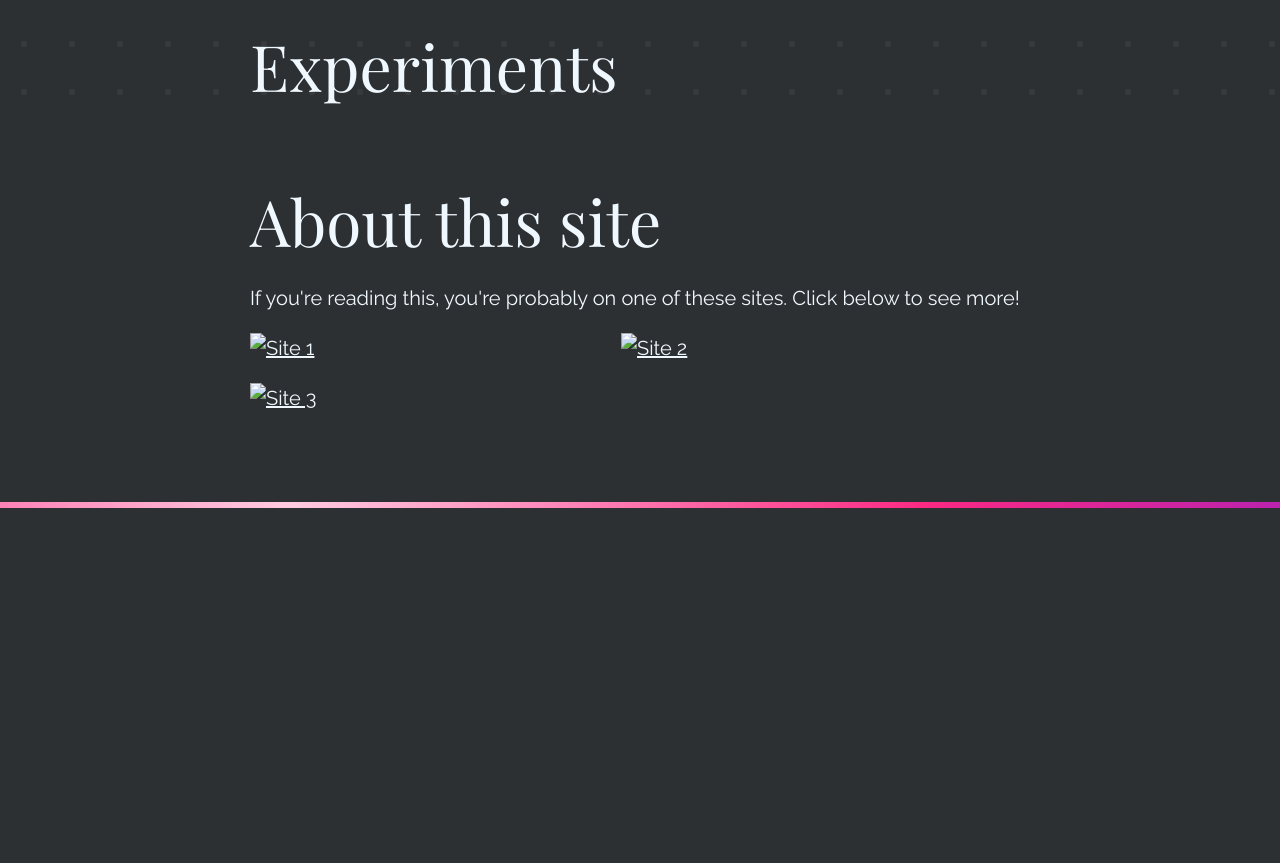
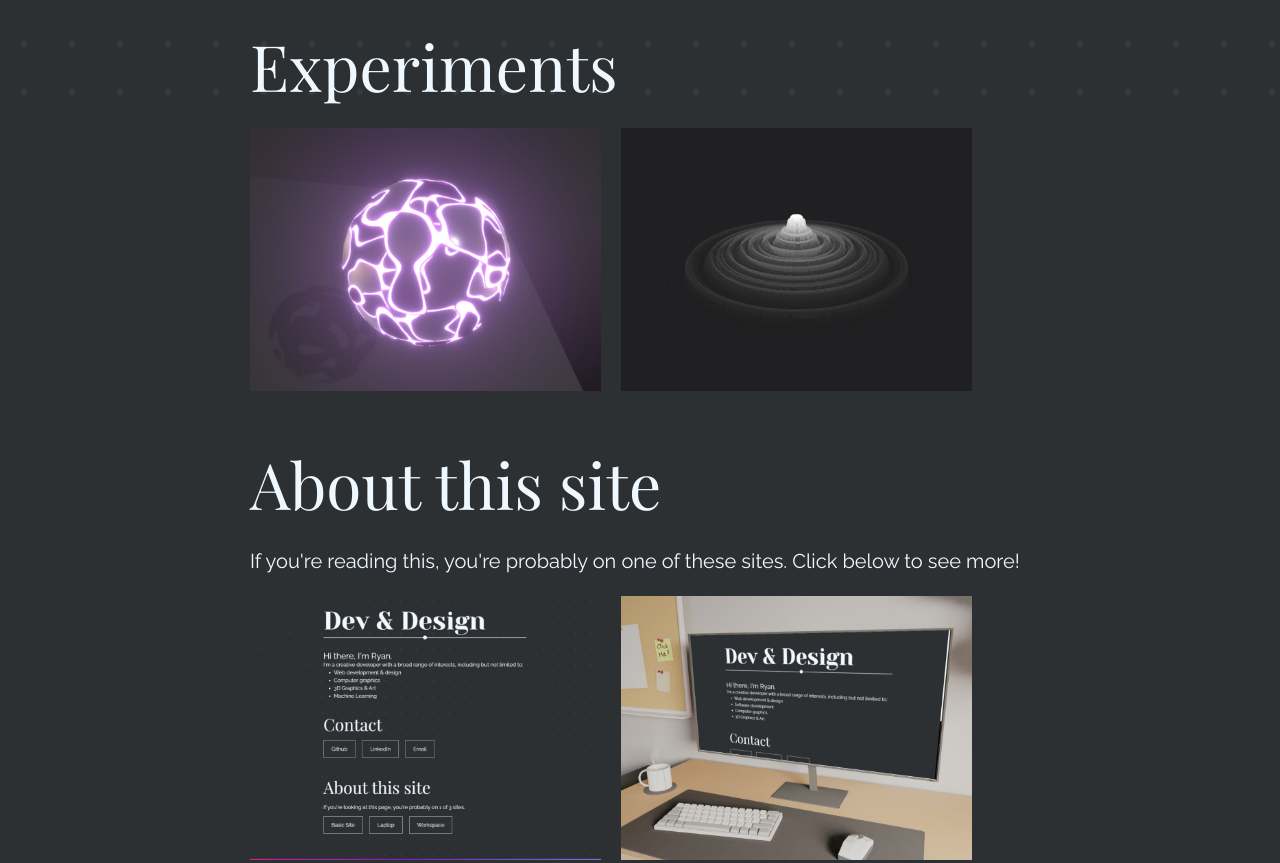
Before and after one commit to ryan-tzw/basic-site, a website built with Vite: page src/index.html in a window 1280 px wide. Shown: the part 700-1563 px from the top of the page. Before the commit the page ends 1208 px from the top, so only its background shows below. Built offline with nearby package versions, Linux system fonts and the light colour scheme; files whose address does not match are found by name.

Commit message:
forgot to change .png to .jpg

```diff
--- a/src/index.html
+++ b/src/index.html
@@ -59,12 +59,12 @@
                         <ul class="site-links">
                             <li>
                                 <a href="https://dissolve-shader.vercel.app/"
-                                    ><img src="./lab2.png" alt=""
+                                    ><img src="./lab2.jpg" alt=""
                                 /></a>
                             </li>
                             <li>
                                 <a href="https://audio-visualiser-one.vercel.app/"
-                                    ><img src="./lab1.png" alt=""
+                                    ><img src="./lab1.jpg" alt=""
                                 /></a>
                             </li>
                         </ul>
@@ -79,7 +79,7 @@
                         <ul class="site-links">
                             <li>
                                 <a href="https://basic-site-rtzw.vercel.app/" target="_blank">
-                                    <img src="./site1.png" alt="Site 1" />
+                                    <img src="./site1.jpg" alt="Site 1" />
                                 </a>
                             </li>
                             <li>
@@ -87,12 +87,12 @@
                                     href="https://portfolio-2025-delta-six.vercel.app/"
                                     target="_blank"
                                 >
-                                    <img src="./site2.png" alt="Site 2" />
+                                    <img src="./site2.jpg" alt="Site 2" />
                                 </a>
                             </li>
                             <li>
                                 <a href="https://laptop-render.vercel.app/" target="_blank">
-                                    <img src="./site3.png" alt="Site 3" />
+                                    <img src="./site3.jpg" alt="Site 3" />
                                 </a>
                             </li>
                         </ul>
```
